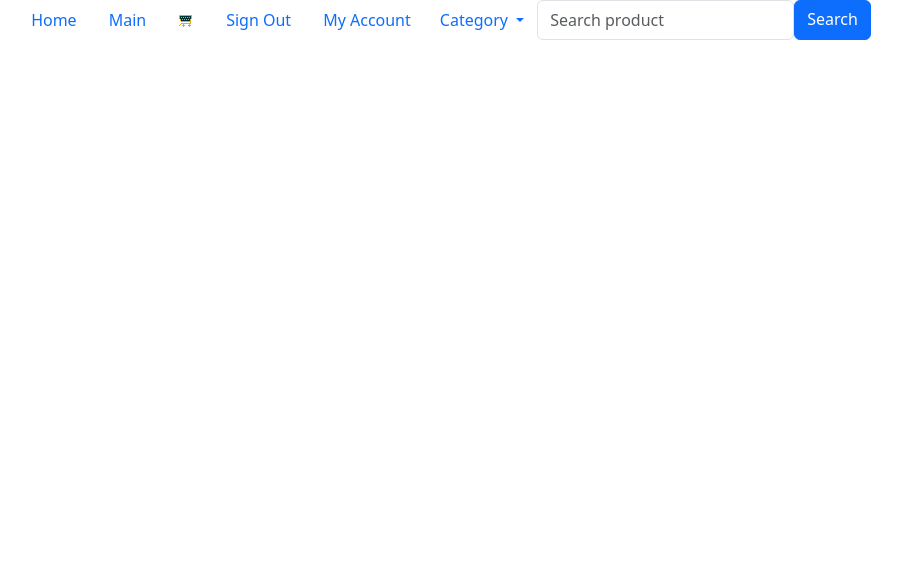
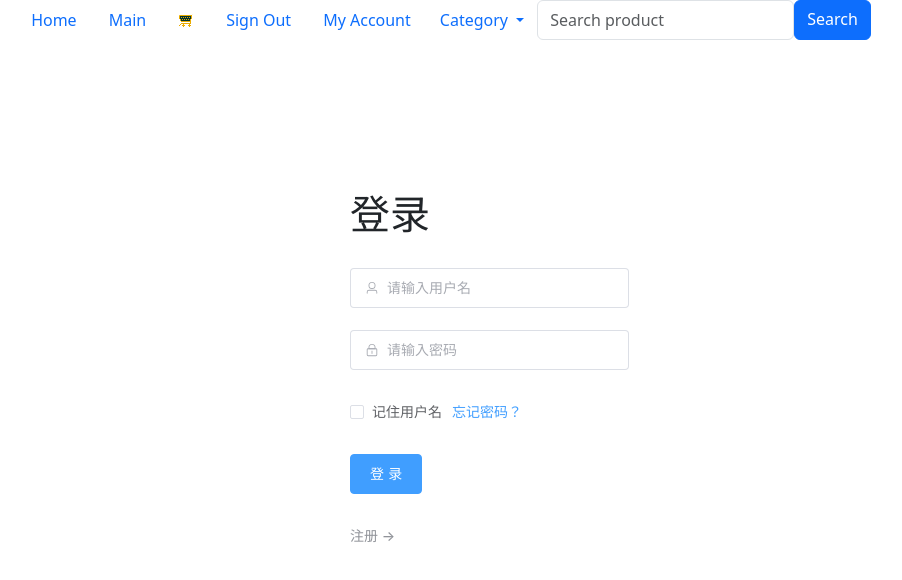
Before and after one commit to luorome31/pet_store_vue, a Vue app: page /login in a window 1280 px wide. Shown: the top 580 px of the page, without its empty margins (197-1099 px from the left). Built offline with nearby package versions, Linux system fonts and the light colour scheme.

Commit message:
登录注册页面

```diff
--- a/package.json
+++ b/package.json
@@ -13,12 +13,14 @@
     "axios": "^1.6.8",
     "bootstrap": "^5.3.3",
     "bootstrap-icons": "^1.11.3",
+    "element-plus": "^2.7.1",
     "vue": "^3.4.21",
     "vue-router": "^4.3.2"
   },
   "devDependencies": {
     "@vitejs/plugin-vue": "^5.0.4",
     "@vitejs/plugin-vue-jsx": "^3.1.0",
+    "sass": "^1.75.0",
     "vite": "^5.2.8"
   }
 }
--- a/src/component/Navbar.vue
+++ b/src/component/Navbar.vue
@@ -1,66 +1,86 @@
 <template>
-    <nav class="nav justify-content-center  ">
-        <router-link to="/" class="nav-link active" aria-current="page">Home</router-link>
+  <nav class="nav justify-content-center">
+    <router-link to="/" class="nav-link active" aria-current="page"
+      >Home</router-link
+    >
     <router-link to="/main" class="nav-link">Main</router-link>
     <router-link to="/cart" class="nav-link">
       <img src="../assets/cart.gif" class="img-fluid rounded-top" alt="cart" />
     </router-link>
 
-        <router-link v-if="!loginAccount" class="nav-link" to="/signonForm">Sign In</router-link>
+    <router-link v-if="!loginAccount" class="nav-link" to="/login"
+      >Sign In</router-link
+    >
     <a v-if="loginAccount" class="nav-link" @click="signOut">Sign Out</a>
-        <router-link v-if="loginAccount" class="nav-link" to="/editAccount">My Account</router-link>
+    <router-link v-if="loginAccount" class="nav-link" to="/editAccount"
+      >My Account</router-link
+    >
 
     <div class="btn-group">
-            <button class="btn dropdown-toggle text-primary" type="button" id="triggerId" data-bs-toggle="dropdown"
-                aria-haspopup="true" aria-expanded="false">
+      <button
+        class="btn dropdown-toggle text-primary"
+        type="button"
+        id="triggerId"
+        data-bs-toggle="dropdown"
+        aria-haspopup="true"
+        aria-expanded="false"
+      >
         Category
       </button>
-            <div class="dropdown-menu dropdown-menu-start text-center" aria-labelledby="triggerId">
+      <div
+        class="dropdown-menu dropdown-menu-start text-center"
+        aria-labelledby="triggerId"
+      >
         <router-link to="/products/dog" class="dropdown-item">Dog</router-link>
         <router-link to="/products/cat" class="dropdown-item">Cat</router-link>
-                <router-link to="/products/bird" class="dropdown-item">Bird</router-link>
-                <router-link to="/products/fish" class="dropdown-item">Fish</router-link>
+        <router-link to="/products/bird" class="dropdown-item"
+          >Bird</router-link
+        >
+        <router-link to="/products/fish" class="dropdown-item"
+          >Fish</router-link
+        >
       </div>
     </div>
-        <form class="d-flex ">
-            <input type="text" class="form-control " aria-describedby="helpId" placeholder="Search product" />
-            <router-link to="/search"type="button" class="btn btn-primary">
+    <form class="d-flex">
+      <input
+        type="text"
+        class="form-control"
+        aria-describedby="helpId"
+        placeholder="Search product"
+      />
+      <router-link to="/search" type="button" class="btn btn-primary">
         Search
       </router-link>
     </form>
-
-
   </nav>
-
 </template>
 
 <script>
-import { ref } from 'vue';
-import { useRouter } from 'vue-router';
+import { ref } from "vue";
+import { useRouter } from "vue-router";
 
 export default {
   setup() {
     const router = useRouter();
     const loginAccount = ref("luo");
-        const keyword = ref('');
+    const keyword = ref("");
 
     const signOut = () => {
       loginAccount.value = null;
     };
 
     const searchProduct = () => {
-            router.push({ name: 'searchProduct', query: { keyword: keyword.value } });
+      router.push({ name: "searchProduct", query: { keyword: keyword.value } });
     };
 
     return {
       loginAccount,
       keyword,
       signOut,
-            searchProduct
+      searchProduct,
     };
-    }
+  },
 };
 </script>
 
-<style scoped>
-</style>
+<style scoped></style>
--- a/src/main.js
+++ b/src/main.js
@@ -2,8 +2,10 @@ import './assets/main.css'
 import "bootstrap/dist/css/bootstrap.min.css";
 import "bootstrap"
 import "bootstrap-icons/font/bootstrap-icons.css";
+import ElementPlus from 'element-plus'
+import 'element-plus/dist/index.css'
 import { createApp } from 'vue'
 import App from './App.vue'
 import router from './router'
 
-createApp(App).use(router).mount('#app')
+createApp(App).use(ElementPlus).use(router).mount('#app')
--- a/src/view/user/Login.vue
+++ b/src/view/user/Login.vue
@@ -1,14 +1,259 @@
+<script setup>
+import Navbar from "@/component/Navbar.vue";
+import { reactive, ref } from "vue";
+const dialogFormVisible = ref(false);
+import { User, Lock } from "@element-plus/icons-vue";
+//控制注册与登录表单的显示， 默认显示注册
+const isRegister = ref(false);
+// 数据
+const form = reactive({
+  name: "",
+  region: "",
+  date1: "",
+  date2: "",
+  delivery: false,
+  type: [],
+  resource: "",
+  desc: "",
+});
+//登录数据
+const LoginData = ref({
+  username: "",
+  password: "",
+  repassword: "",
+});
+// 校验密码的函数
+const checkRepassword = (rule, value, callback) => {
+  if (value === "") {
+    callback(new Error("请再次确认密码"));
+  } else if (value !== RegisterData.value.password) {
+    callback(new Error("请确保再次输入的密码一样"));
+  } else {
+    callback();
+  }
+};
+// 定义表单校检规则
+const rules = {
+  username: [
+    {
+      required: true,
+      message: "请输入用户名",
+      trigger: "blur",
+    },
+    {
+      min: 5,
+      max: 16,
+      message: "长度为5—16为非空字符",
+      trigger: "blur",
+    },
+  ],
+  password: [
+    {
+      required: true,
+      message: "请输入密码",
+      trigger: "blur",
+    },
+    {
+      min: 5,
+      max: 16,
+      message: "密码长度为5—16为非空字符",
+      trigger: "blur",
+    },
+  ],
+  repassword: [
+    {
+      validator: checkRepassword,
+      trigger: "blur",
+    },
+  ],
+};
+</script>
+
 <template>
-    <div class="container">
-        <Navbar/>
-
+  <div class="container">
+    <Navbar />
+    <div class="form-container">
+      <el-row class="login-page">
+        <el-col :span="7" class="bg"></el-col>
+        <el-col :span="6" :offset="3" class="form">
+          <!-- 注册表单 -->
+          <el-form
+            ref="form"
+            size="large"
+            autocomplete="off"
+            v-if="isRegister"
+            :model="LoginData"
+            :rules="rules"
+          >
+            <el-form-item>
+              <h1>注册</h1>
+            </el-form-item>
+            <el-form-item prop="username">
+              <el-input
+                :prefix-icon="User"
+                placeholder="请输入用户名"
+                v-model="LoginData.username"
+              ></el-input>
+            </el-form-item>
+            <el-form-item prop="password">
+              <el-input
+                :prefix-icon="Lock"
+                type="password"
+                placeholder="请输入密码"
+                v-model="LoginData.password"
+              ></el-input>
+            </el-form-item>
+            <el-form-item prop="repassword">
+              <el-input
+                :prefix-icon="Lock"
+                type="password"
+                placeholder="请再次输入密码"
+                v-model="LoginData.repassword"
+              ></el-input>
+            </el-form-item>
+            <!-- 弹出框按钮 -->
+            <el-button
+              plain
+              @click="dialogFormVisible = true"
+              class="register-btn1"
+            >
+              详细信息
+            </el-button>
+            <!-- 弹出框表单 -->
+            <el-dialog
+              v-model="dialogFormVisible"
+              title="Account Information"
+              width="500"
+            >
+              <el-form :model="form">
+                <el-form-item label="First name" :label-width="formLabelWidth">
+                  <el-input v-model="form.name" autocomplete="off" />
+                </el-form-item>
+                <el-form-item label="Last name" :label-width="formLabelWidth">
+                  <el-input v-model="form.name" autocomplete="off" />
+                </el-form-item>
+                <el-form-item label="Email" :label-width="formLabelWidth">
+                  <el-input v-model="form.name" autocomplete="off" />
+                </el-form-item>
+                <el-form-item label="Phone" :label-width="formLabelWidth">
+                  <el-input v-model="form.name" autocomplete="off" />
+                </el-form-item>
+                <el-form-item label="Address1" :label-width="formLabelWidth">
+                  <el-input v-model="form.name" autocomplete="off" />
+                </el-form-item>
+                <el-form-item label="Address2" :label-width="formLabelWidth">
+                  <el-input v-model="form.name" autocomplete="off" />
+                </el-form-item>
+                <el-form-item label="City" :label-width="formLabelWidth">
+                  <el-input v-model="form.name" autocomplete="off" />
+                </el-form-item>
+                <el-form-item label="State" :label-width="formLabelWidth">
+                  <el-input v-model="form.name" autocomplete="off" />
+                </el-form-item>
+                <el-form-item label="Zip" :label-width="formLabelWidth">
+                  <el-input v-model="form.name" autocomplete="off" />
+                </el-form-item>
+                <el-form-item label="Country" :label-width="formLabelWidth">
+                  <el-input v-model="form.name" autocomplete="off" />
+                </el-form-item>
+              </el-form>
+              <template #footer>
+                <div class="dialog-footer">
+                  <el-button @click="dialogFormVisible = false"
+                    >Cancel</el-button
+                  >
+                  <el-button type="primary" @click="dialogFormVisible = false">
+                    Confirm
+                  </el-button>
+                </div>
+              </template>
+            </el-dialog>
+            <!-- 注册按钮 -->
+            <el-form-item>
+              <el-button
+                class="button"
+                type="primary"
+                auto-insert-space
+                @click="register"
+              >
+                注册
+              </el-button>
+            </el-form-item>
+            <el-form-item class="flex">
+              <el-link
+                type="info"
+                :underline="false"
+                @click="isRegister = false"
+              >
+                ← 返回
+              </el-link>
+            </el-form-item>
+          </el-form>
+          <!-- 登录表单 -->
+          <el-form ref="form" size="large" autocomplete="off" v-else>
+            <el-form-item>
+              <h1>登录</h1>
+            </el-form-item>
+            <el-form-item>
+              <el-input
+                :prefix-icon="User"
+                placeholder="请输入用户名"
+              ></el-input>
+            </el-form-item>
+            <el-form-item>
+              <el-input
+                name="password"
+                :prefix-icon="Lock"
+                type="password"
+                placeholder="请输入密码"
+              ></el-input>
+            </el-form-item>
+            <el-form-item class="flex">
+              <div class="flex">
+                <el-checkbox>记住用户名</el-checkbox>
+                <el-link type="primary" :underline="false">忘记密码？</el-link>
+              </div>
+            </el-form-item>
+            <!-- 登录按钮 -->
+            <el-form-item>
+              <el-button class="button" type="primary" auto-insert-space
+                >登录</el-button
+              >
+            </el-form-item>
+            <el-form-item class="flex">
+              <el-link
+                type="info"
+                :underline="false"
+                @click="isRegister = true"
+              >
+                注册 →
+              </el-link>
+            </el-form-item>
+          </el-form>
+        </el-col>
+      </el-row>
     </div>
+  </div>
 </template>
 
-<script setup>
-    import Navbar from "@/component/Navbar.vue";
-</script>
+<style lang="scss" scoped>
+.flex {
+  display: flex;
+  justify-content: space-between;
+  align-items: center;
+}
 
-<style lang="scss" scoped>
-
+.flex .el-checkbox {
+  margin-right: 10px; /* 调整复选框右侧的间距 */
+}
+.form-container {
+  margin-top: 150px; /* 根据需要调整垂直距离 */
+}
+.button {
+  display: flex;
+  justify-content: center;
+}
+.register-btn1 {
+  margin-bottom: 20px;
+}
 </style>
```
Also changed, not shown: 1 other file (tests, documents, lock files or other folders). Lines whose indentation alone changed are shown as unchanged.
